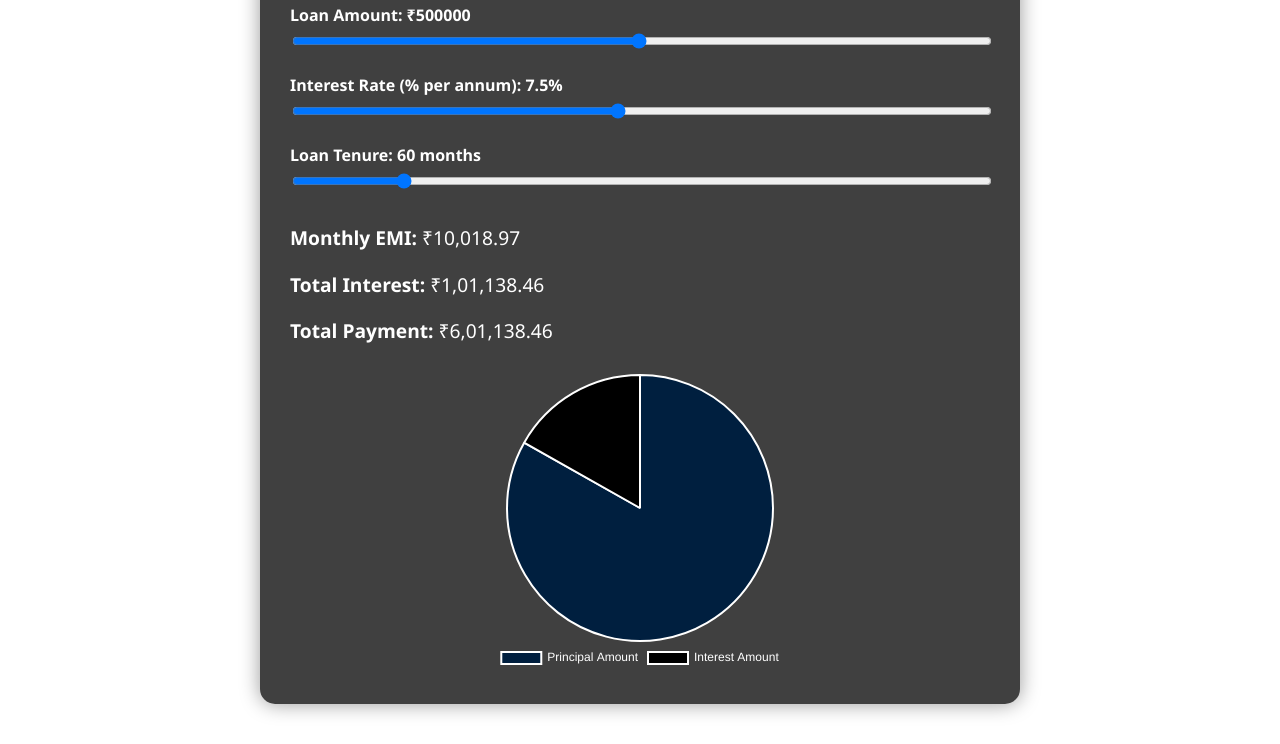
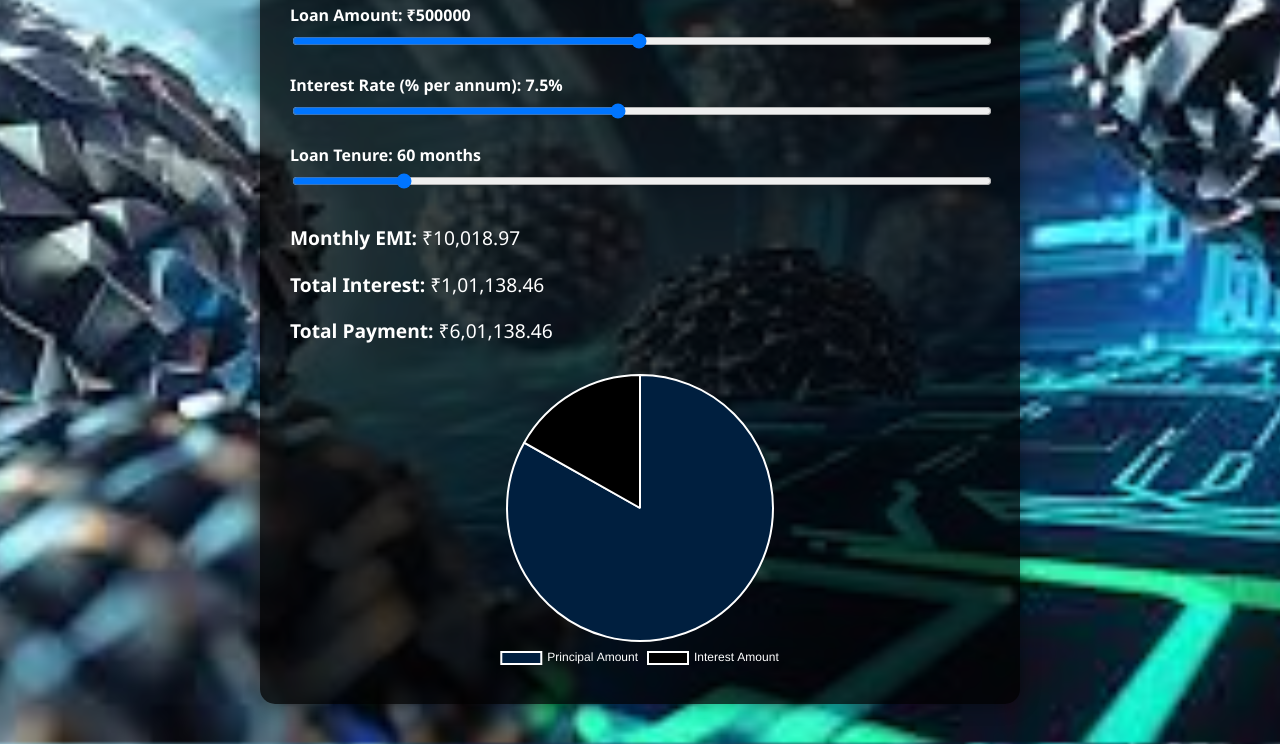
Before and after one commit to Handball03/test-calculator, a plain HTML site: page index.html in a window 1280 px wide. Shown: the part 150-894 px from the top of the page. Drawn offline with nearby package versions, Linux system fonts and the light colour scheme.

Commit message:
Update index.html

```diff
--- a/index.html
+++ b/index.html
@@ -8,7 +8,7 @@
     body {
       margin: 0;
       font-family: 'Segoe UI', Tahoma, Geneva, Verdana, sans-serif;
-      background-image: url('background.jpg'); /* Place the image in the same folder */
+      background-image: url('img_01.jpg'); /* Place the image in the same folder */
       background-size: cover;
       background-position: center;
       color: white;
```
